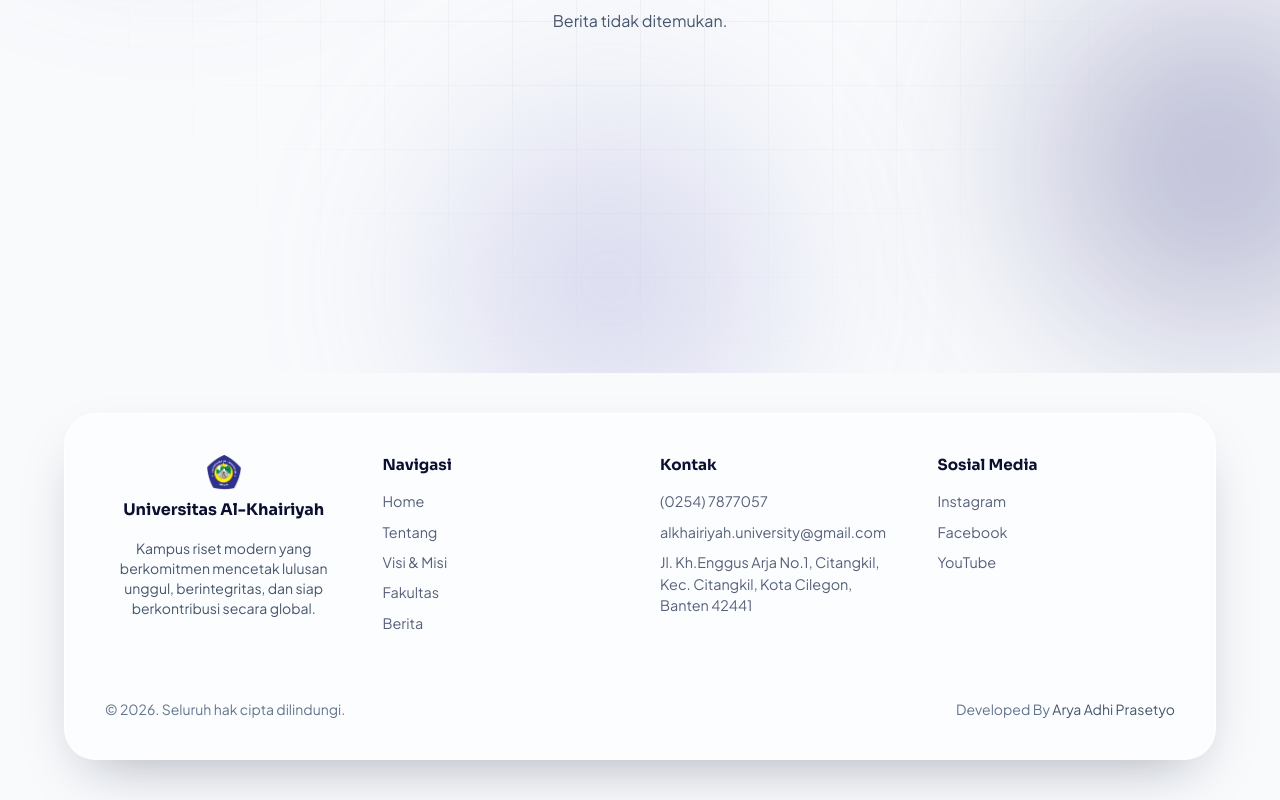
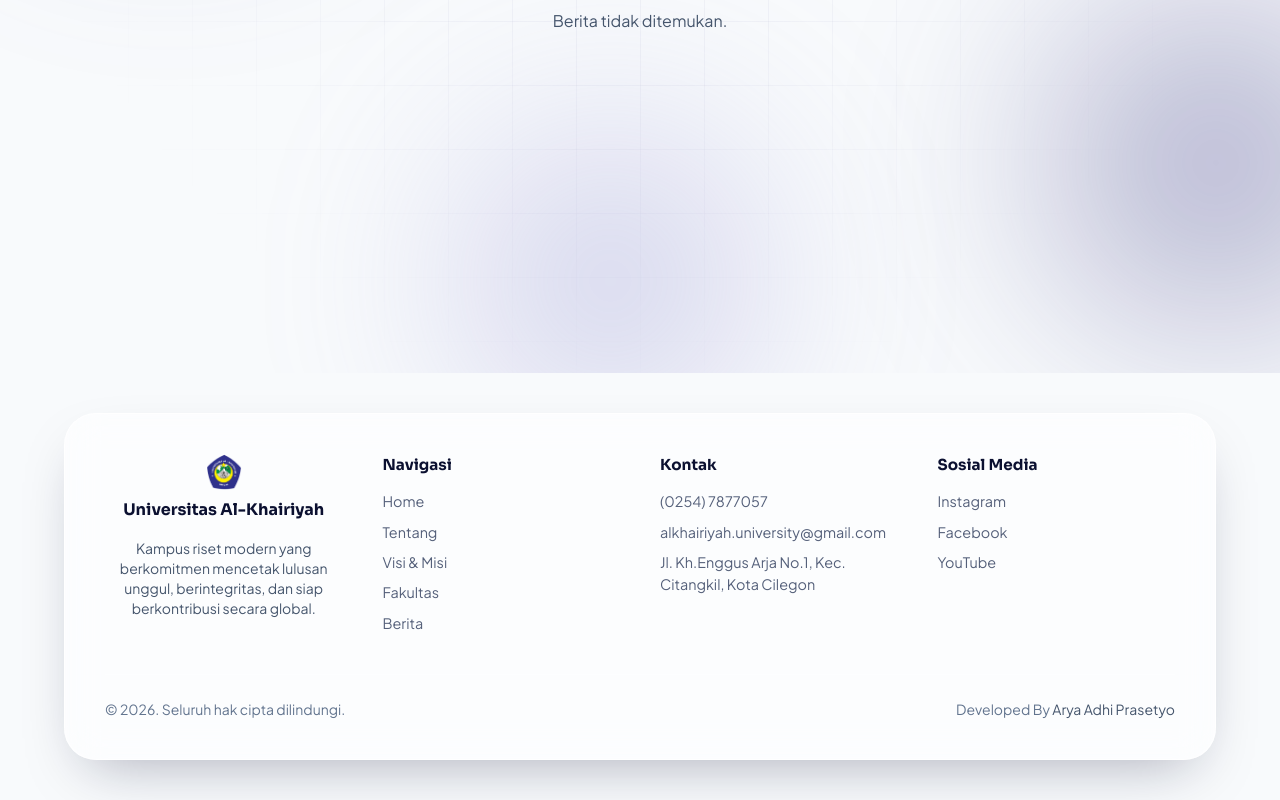
Before and after one commit to Ardhiityo/Unival, a Next.js app: page /news/1 in a window 1280 px wide. Shown: the part 427-1227 px from the top of the page. Built offline with nearby package versions, Linux system fonts and the light colour scheme; no server answers.

Commit message:
feat: update address formatting in contact and footer components for consistency

```diff
--- a/app/_components/contact.tsx
+++ b/app/_components/contact.tsx
@@ -48,7 +48,7 @@ export default function Contact() {
                                     </div>
                                     <div>
                                         <p className="font-semibold">Alamat</p>
-                                        <p className="text-slate-600 text-wrap break-all dark:text-slate-300">
+                                        <p className="text-slate-600 text-wrap dark:text-slate-300">
                                             Jl. Kh.Enggus Arja No.1, Kec. Citangkil, Kota Cilegon
                                         </p>
                                     </div>
--- a/app/_components/footer.tsx
+++ b/app/_components/footer.tsx
@@ -55,7 +55,7 @@ export default function Footer() {
                             </li>
                             <li>
                                 <span>
-                                    Jl. Kh.Enggus Arja No.1, Citangkil, Kec. Citangkil, Kota Cilegon, Banten 42441
+                                    Jl. Kh.Enggus Arja No.1, Kec. Citangkil, Kota Cilegon
                                 </span>
                             </li>
                         </ul>
```
